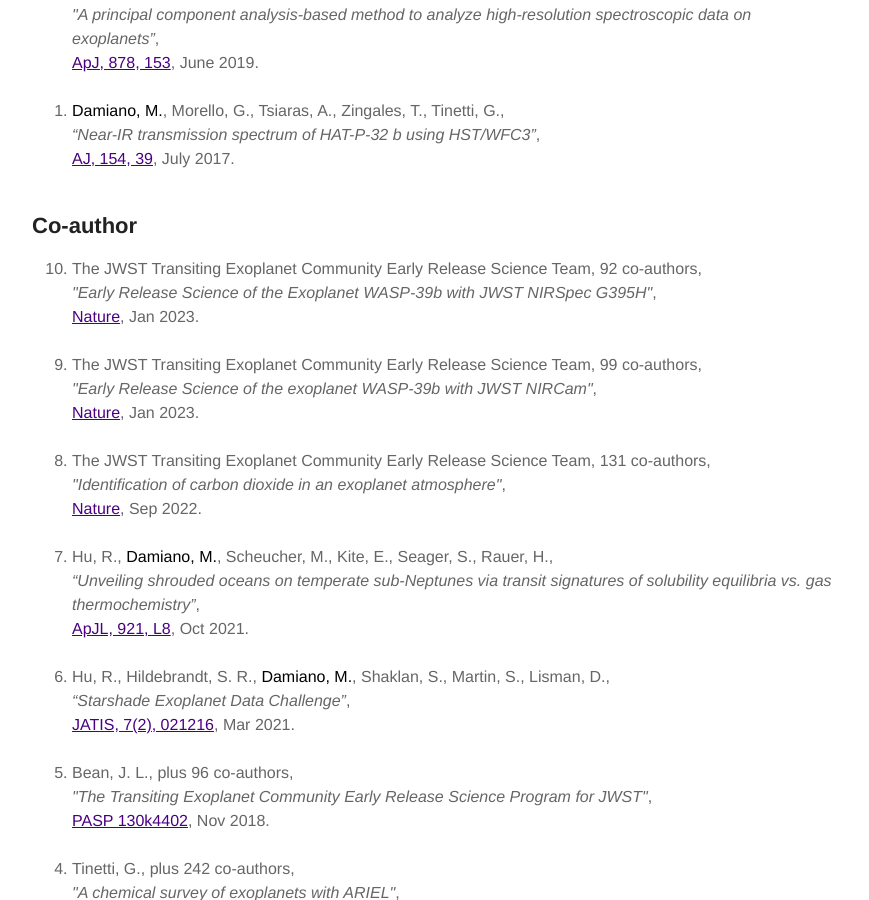
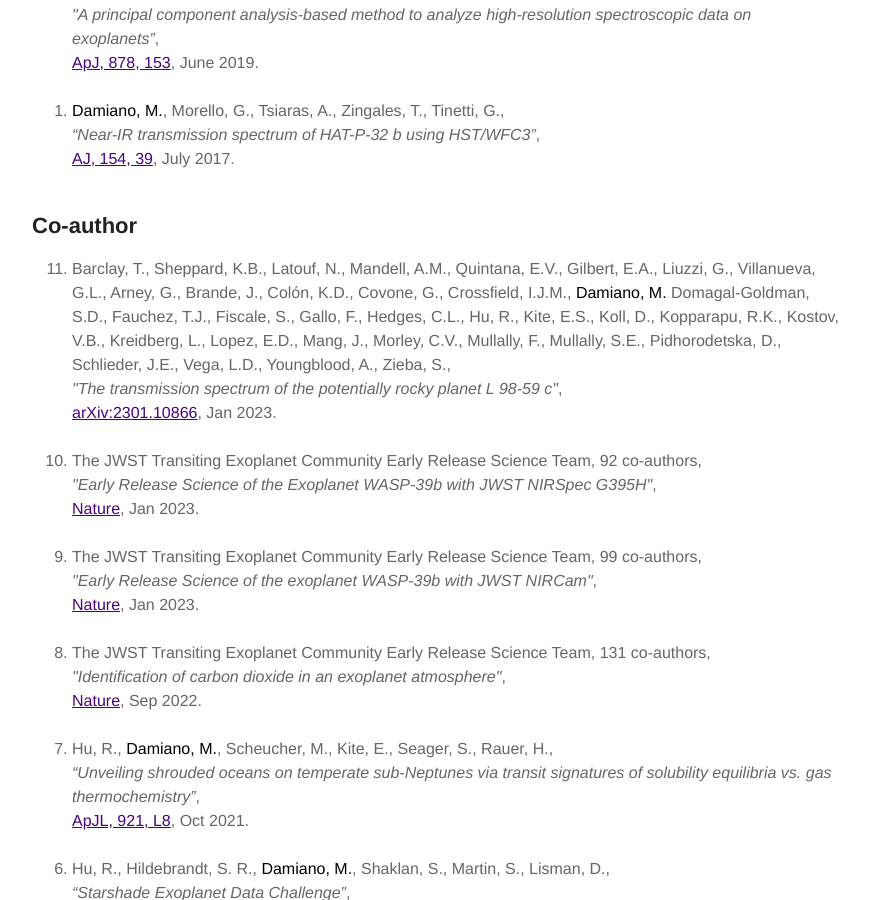
Before and after one commit to MDamiano/MDamiano.github.io, a Jekyll site: the page built from publications.md, in a window 1280 px wide and 900 px high, scrolled down 1362 px. Shown: the whole window, without its empty margins (203-1072 px from the left). Built offline with Jekyll 4.4.1, drawn with Linux system fonts in a browser that asks for light colours.

Commit message:
Update April 2023

```diff
--- a/publications.md
+++ b/publications.md
@@ -51,6 +51,10 @@ layout: page
 <h2>Co-author</h2>
 
 <ol reversed>
+    <li>Barclay, T., Sheppard, K.B., Latouf, N.,  Mandell, A.M., Quintana, E.V., Gilbert, E.A., Liuzzi, G., Villanueva, G.L., Arney, G., Brande, J., Colón, K.D., Covone, G., Crossfield, I.J.M., <strong>Damiano, M.</strong> Domagal-Goldman, S.D., Fauchez, T.J., Fiscale, S., Gallo, F., Hedges, C.L., Hu, R., Kite, E.S., Koll, D., Kopparapu, R.K., Kostov, V.B., Kreidberg, L., Lopez, E.D., Mang, J., Morley, C.V., Mullally, F., Mullally, S.E., Pidhorodetska, D., Schlieder, J.E., Vega, L.D., Youngblood, A., Zieba, S.,
+	    <br /><i>"The transmission spectrum of the potentially rocky planet L 98-59 c"</i>,
+	    <br /><a href="https://arxiv.org/abs/2301.10866">arXiv:2301.10866</a>, Jan 2023.
+	    <br /><br /></li>
     <li>The JWST Transiting Exoplanet Community Early Release Science Team, 92 co-authors,
 	    <br /><i>"Early Release Science of the Exoplanet WASP-39b with JWST NIRSpec G395H"</i>,
 	    <br /><a href="https://www.nature.com/articles/s41586-022-05591-3">Nature</a>, Jan 2023.
```
